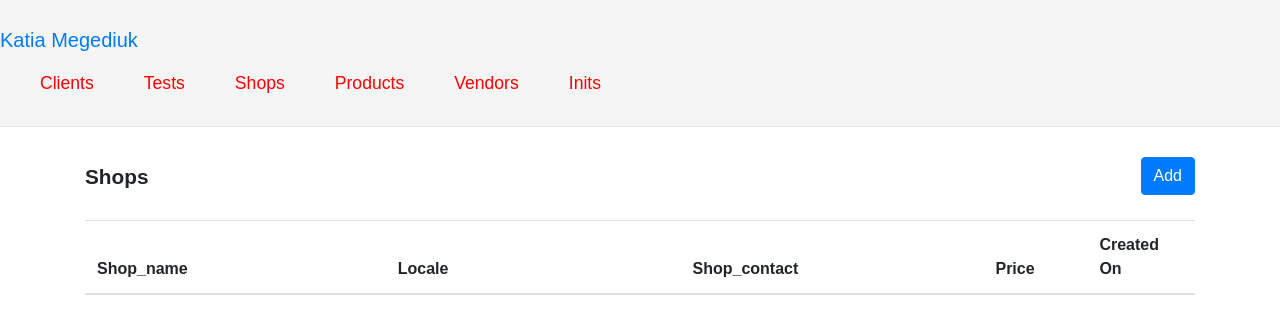
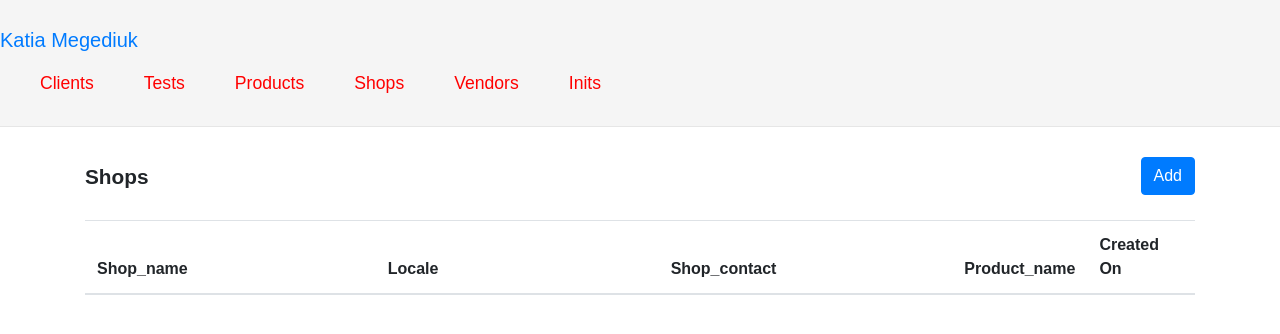
Before and after one commit to katiamega/mega2, a Flask app: page /shops in a window 1280 px wide. Shown: the top 334 px of the page. Run offline with Flask 2, Linux system fonts and the light colour scheme; data that the repository does not hold is empty; some libraries are stand-ins or nearby versions; some web fonts are replaced.

Commit message:
Add files via upload

```diff
--- a/app.py
+++ b/app.py
@@ -1,12 +1,13 @@
 from flask import Flask, request, render_template, redirect, url_for
-from domain.models import db, Clients, Tests, Shops, Products, Vendors, Inits
+from domain.models import db, Clients, Tests, Products, Shops, Vendors, Inits
 from domain.credentials import *
 from views.clients import ClientsViewModel
 from views.tests import TestsViewModel
+from views.products import ProductsViewModel
 from views.shops import ShopsViewModel
-from views.products import ProductsViewModel
 from views.vendors import VendorsViewModel
 from views.inits import InitsViewModel
+
 
 
 from sqlalchemy import desc
@@ -32,10 +33,10 @@ def map():
     db.create_all()
     client_1=Clients(client_name='Kat',client_age='30',client_money='2000',client_contact='07846351')
     test_1=Tests(price='1500', productor='Uk', client_idIDFK='1')
-    shop_1=Shops(shop_name='romantic', locale='Kyiv', shop_contact='044123567', test_idIDFK='1')
-    product_1=Products(product_name='cafe',product_price='1200',shop_idIDFK='1')
+    product_1=Products(product_name='cafe',product_price='1200',test_idIDFK='1')
+    shop_1=Shops(shop_name='romantic', locale='Kyiv', shop_contact='044123567', product_idIDFK='1')
     vendor_1=Vendors(vendor_name='Katia',city='Kyiv', rating='8',year='2018',product_idIdFk='1')
-    db.session.add_all([client_1,test_1,shop_1,product_1,vendor_1])
+    db.session.add_all([client_1,test_1,product_1,shop_1,vendor_1])
     db.session.commit()
     return render_template("layout.html")
 
@@ -43,10 +44,10 @@ def map():
 def get():
     clients=Clients.query.all()
     tests=Tests.query.all()
+    products=Products.query.all()
     shops = Shops.query.all()
-    products=Products.query.all()
     vendors=Vendors.query.all()
-    return render_template("layout.html",clients=clients,tests=tests,shops=shops,products=products,vendors=vendors)
+    return render_template("layout.html",clients=clients,tests=tests,products=products,shops=shops,vendors=vendors)
 
 
 
@@ -107,7 +108,6 @@ def tests():
     all_tests = Tests.query.join(Clients).order_by(desc(Tests.CreatedOn)).all()
     return render_template("tests/index.html", tests=all_tests)
 
-
 @app.route("/tests/new", methods=["GET", "POST"])
 def new_test():
     form = TestsViewModel()
@@ -155,28 +155,83 @@ def update_test(uuid):
     return render_template("tests/update.html", form=form)
 
 
+
+@app.route("/products")
+def products():
+    all_products = Products.query.join(Tests).order_by(desc(Products.CreatedOn)).all()
+    return render_template("products/index.html", products=all_products)
+
+@app.route("/products/new", methods=["GET", "POST"])
+def new_product():
+    form = ProductsViewModel()
+    form.Test.choices = [(str(test.test_id), test.Price) for test
+                            in Tests.query.join(Clients, Tests.client_idIdFk == Clients.client_id).all()]
+
+    if request.method == "POST":
+        if not form.validate():
+            return render_template("products/create.html", form=form)
+        else:
+            client = form.domain()
+            products = Products.query.filter_by().all()
+            ids = [product_data.product_id for product_data in products]
+            ids.append(0)
+            client.product_id = max(ids) + 1
+            db.session.add(client)
+            db.session.commit()
+            return redirect(url_for("products"))
+
+    return render_template("products/create.html", form=form)
+
+
+@app.route("/products/<uuid>", methods=["GET", "POST"])
+def update_product(uuid):
+    product = Products.query.filter(Products.product_id == uuid).first()
+    form = product.wtf()
+    form.Test.choices = [(str(test.test_id), test.Price) for test
+                            in Tests.query.join(Clients, Tests.client_idIdFk == Clients.client_id).all()]
+
+    if request.method == "POST":
+        if not form.validate():
+            return render_template("products/update.html", form=form)
+        product.map_from(form)
+        db.session.commit()
+        return redirect(url_for("products"))
+
+    return render_template("products/update.html", form=form)
+
+
+@app.route("/products/delete/<uuid>", methods=["POST"])
+def delete_product(uuid):
+    product = Products.query.filter(Products.sproduct_id == uuid).first()
+    if product:
+        db.session.delete(product)
+        db.session.commit()
+
+    return redirect(url_for("products"))
+
+
 @app.route("/shops")
 def shops():
-    all_shops = Shops.query.join(Tests).order_by(desc(Shops.CreatedOn)).all()
+    all_shops = Shops.query.join(Products).all()
     return render_template("shops/index.html", shops=all_shops)
 
 
 @app.route("/shops/new", methods=["GET", "POST"])
 def new_shop():
     form = ShopsViewModel()
-    form.Test.choices = [(str(test.test_id), test.Price) for test
-                            in Tests.query.join(Clients, Tests.client_idIdFk == Clients.client_id).all()]
+    form.Product.choices = [(str(product.product_id), product.Product_name) for product
+                         in Products.query.join(Tests, Products.test_idIdFk == Tests.test_id).all()]
 
     if request.method == "POST":
         if not form.validate():
             return render_template("shops/create.html", form=form)
         else:
-            client = form.domain()
+            test = form.domain()
             shops = Shops.query.filter_by().all()
             ids = [shop_data.shop_id for shop_data in shops]
             ids.append(0)
-            client.shop_id = max(ids) + 1
-            db.session.add(client)
+            test.shop_id = max(ids) + 1
+            db.session.add(test)
             db.session.commit()
             return redirect(url_for("shops"))
 
@@ -187,8 +242,8 @@ def new_shop():
 def update_shop(uuid):
     shop = Shops.query.filter(Shops.shop_id == uuid).first()
     form = shop.wtf()
-    form.Test.choices = [(str(test.test_id), test.Price) for test
-                            in Tests.query.join(Clients, Tests.client_idIdFk == Clients.client_id).all()]
+    form.Product.choices = [(str(product.product_id), product.Product_name) for product
+                            in Products.query.join(Tests, Products.test_idIdFk == Tests.test_id).all()]
 
     if request.method == "POST":
         if not form.validate():
@@ -208,61 +263,6 @@ def delete_shop(uuid):
         db.session.commit()
 
     return redirect(url_for("shops"))
-
-
-@app.route("/products")
-def products():
-    all_products = Products.query.join(Shops).all()
-    return render_template("products/index.html", products=all_products)
-
-
-@app.route("/products/new", methods=["GET", "POST"])
-def new_product():
-    form = ProductsViewModel()
-    form.Shop.choices = [(str(shop.shop_id), shop.Shop_name) for shop
-                         in Shops.query.join(Tests, Shops.test_idIdFk == Tests.test_id).all()]
-
-    if request.method == "POST":
-        if not form.validate():
-            return render_template("products/create.html", form=form)
-        else:
-            test = form.domain()
-            products = Products.query.filter_by().all()
-            ids = [product_data.product_id for product_data in products]
-            ids.append(0)
-            test.product_id = max(ids) + 1
-            db.session.add(test)
-            db.session.commit()
-            return redirect(url_for("products"))
-
-    return render_template("products/create.html", form=form)
-
-
-@app.route("/products/<uuid>", methods=["GET", "POST"])
-def update_product(uuid):
-    product = Products.query.filter(Products.product_id == uuid).first()
-    form = product.wtf()
-    form.Shop.choices = [(str(shop.shop_id), shop.Shop_name) for shop
-                         in Shops.query.join(Tests, Shops.test_idIdFk == Tests.test_id).all()]
-
-    if request.method == "POST":
-        if not form.validate():
-            return render_template("products/update.html", form=form)
-        product.map_from(form)
-        db.session.commit()
-        return redirect(url_for("products"))
-
-    return render_template("products/update.html", form=form)
-
-
-@app.route("/products/delete/<uuid>", methods=["POST"])
-def delete_product(uuid):
-    product = Products.query.filter(Products.product_id == uuid).first()
-    if product:
-        db.session.delete(product)
-        db.session.commit()
-
-    return redirect(url_for("products"))
 
 
 
@@ -318,6 +318,7 @@ def delete_vendor(uuid):
         db.session.commit()
 
     return redirect(url_for("vendors"))
+
 
 
 @app.route("/inits")
@@ -380,8 +381,10 @@ def update_init(uuid):
 
 
 
-if __name__ == "__main__":
-    app.run(debug=True)
+
+
+
+
 
 
 
--- a/templates/layout.html
+++ b/templates/layout.html
@@ -18,10 +18,11 @@
             <div id="header__navigation" class="d-flex">
                 <a href="{{ url_for('clients')}}">Clients</a>
                 <a href="{{ url_for('tests')}}">Tests</a>
+                <a href="{{ url_for('products')}}">Products</a>
                 <a href="{{ url_for('shops')}}">Shops</a>
-                <a href="{{ url_for('products')}}">Products</a>
 				<a href="{{ url_for('vendors')}}">Vendors</a>
                 <a href="{{ url_for('inits')}}">Inits</a>
+
 
 
             </div>
--- a/templates/products/create.html
+++ b/templates/products/create.html
@@ -14,8 +14,8 @@
     </div>
 
      <div class="form-group">
-        {{form.Shop.label}}
-        {{form.Shop(class_="form-control")}}
+        {{form.Test.label}}
+        {{form.Test(class_="form-control")}}
     </div>
     {{form.Submit(class_="btn btn-success")}}
 </form>
--- a/templates/products/index.html
+++ b/templates/products/index.html
@@ -11,7 +11,7 @@
             <tr>
                 <th style="width: 30%">Product_name</th>
                 <th style="width: 30%">Product_price</th>
-                <th style="width: 30%">Shop_name</th>
+                <th style="width: 30%">Price</th>
                 <th style="width: 30%">Created On</th>
                 <th style="width: 20%"></th>
             </tr>
@@ -21,7 +21,7 @@
                 <tr>
                     <td>{{ product.Product_name }}</td>
                     <td>{{ product.Product_price }}</td>
-                    <td>{{ product.Shop.Shop_name }}</td>
+                    <td>{{ product.Test.Price }}</td>
                     <td>{{ product.CreatedOn.strftime("%b %d %Y %H:%M:%S")  }}</td>
                     <td class="d-flex justify-content-end">
                         <a href="{{url_for('update_product', uuid=product.product_id)}}" class="btn btn-success">Edit</a>
--- a/templates/products/update.html
+++ b/templates/products/update.html
@@ -13,8 +13,8 @@
         {{form.Product_price(class_="form-control")}}
     </div>
     <div class="form-group">
-        {{form.Shop.label}}
-        {{form.Shop(class_="form-control")}}
+        {{form.Test.label}}
+        {{form.Test(class_="form-control")}}
     </div>
     <div class="form-group">
         {{form.CreatedOn.label}}
--- a/templates/shops/create.html
+++ b/templates/shops/create.html
@@ -17,8 +17,8 @@
         {{form.Shop_contact(class_="form-control")}}
     </div>
     <div class="form-group">
-        {{form.Test.label}}
-        {{form.Test(class_="form-control")}}
+        {{form.Product.label}}
+        {{form.Product(class_="form-control")}}
     </div>
     {{form.Submit(class_="btn btn-success")}}
 </form>
--- a/templates/shops/index.html
+++ b/templates/shops/index.html
@@ -12,7 +12,7 @@
                 <th style="width: 30%">Shop_name</th>
                 <th style="width: 30%">Locale</th>
 				<th style="width: 30%">Shop_contact</th>
-				<th style="width: 30%">Price</th>
+				<th style="width: 30%">Product_name</th>
                 <th style="width: 30%">Created On</th>
                 <th style="width: 20%"></th>
             </tr>
@@ -23,7 +23,7 @@
                     <td>{{ shop.Shop_name }}</td>
                     <td>{{ shop.Locale }}</td>
 					<td>{{ shop.Shop_contact }}</td>
-					<td>{{ shop.Test.Price }}</td>
+					<td>{{ shop.Product.Product_name }}</td>
                     <td>{{ shop.CreatedOn.strftime("%b %d %Y %H:%M:%S")  }}</td>
                     <td class="d-flex justify-content-end">
                         <a href="{{url_for('update_shop', uuid=shop.shop_id)}}" class="btn btn-success">Edit</a>
--- a/templates/shops/update.html
+++ b/templates/shops/update.html
@@ -17,8 +17,8 @@
         {{form.Shop_contact(class_="form-control")}}
     </div>
     <div class="form-group">
-        {{form.Test.label}}
-        {{form.Test(class_="form-control")}}
+        {{form.Product.label}}
+        {{form.Product(class_="form-control")}}
     </div>
 
 
--- a/views/products.py
+++ b/views/products.py
@@ -7,7 +7,7 @@ from domain import models
 class ProductsViewModel(FlaskForm):
     Product_name = StringField("Product_name: ", [validators.DataRequired("Please enter Product name.")])
     Product_price = IntegerField("Product_price: ", [validators.DataRequired("Please enter Product price.")])
-    Shop = SelectField("Shop", validators=[validators.DataRequired()])
+    Test = SelectField("Test", validators=[validators.DataRequired()])
     CreatedOn = DateTimeField("Created On")
 
     Submit = SubmitField("Save")
@@ -17,5 +17,5 @@ class ProductsViewModel(FlaskForm):
             Product_name=self.Product_name.data,
             Product_price=self.Product_price.data,
             CreatedOn=self.CreatedOn.data,
-            shop_idIdFk=self.Shop.data
+            test_idIdFk=self.Test.data
         )
--- a/views/shops.py
+++ b/views/shops.py
@@ -8,7 +8,7 @@ class ShopsViewModel(FlaskForm):
     Shop_name = StringField("Shop_name: ", [validators.DataRequired("Please enter  Shop_name.")])
     Locale = StringField("Locale: ", [validators.DataRequired("Please enter Locale.")])
     Shop_contact = IntegerField("Shop_contact: ", [validators.DataRequired("Please enter Shop_contact.")])
-    Test = SelectField("Test", validators=[validators.DataRequired()])
+    Product = SelectField("Product", validators=[validators.DataRequired()])
     CreatedOn = DateTimeField("Created On")
 
     Submit = SubmitField("Save")
@@ -19,5 +19,5 @@ class ShopsViewModel(FlaskForm):
             Locale=self.Locale.data,
             Shop_contact=self.Shop_contact.data,
 			CreatedOn=self.CreatedOn.data,
-            test_idIdFk=self.Test.data
+            product_idIdFk=self.Product.data
         )
```
Also changed, not shown: create.sql (+12 -12 lines), domain/models.py (+31 -29 lines), populate.sql (+18 -14 lines).
